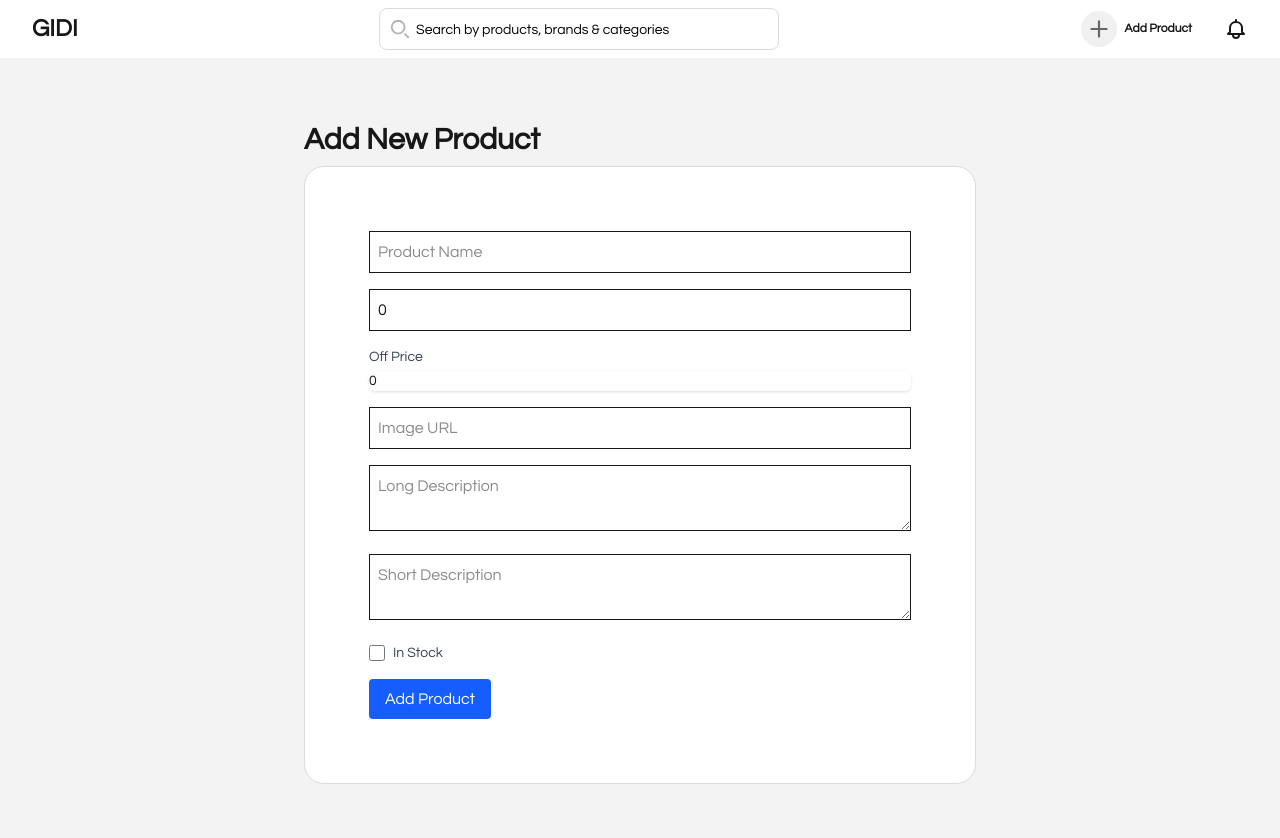
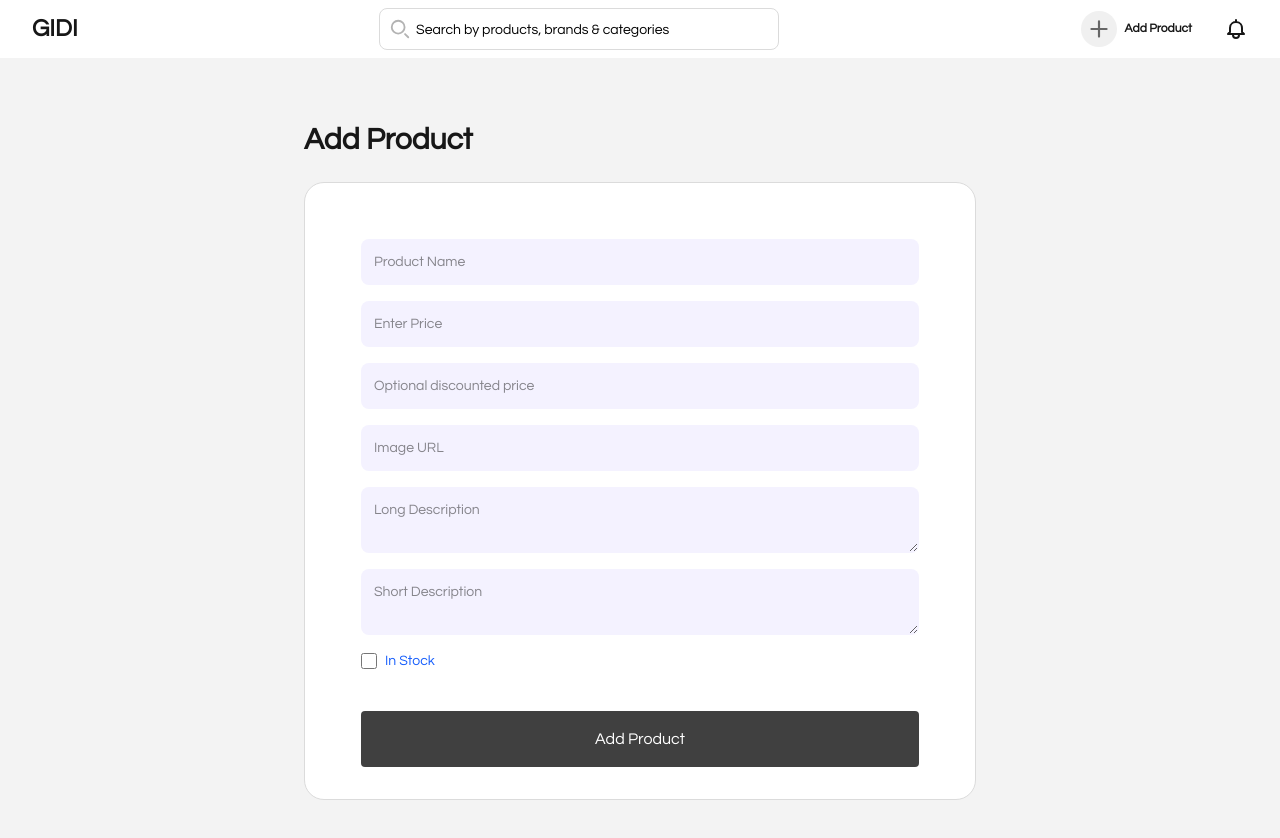
Before and after one commit to obicodeman555/gidi-estate-ecom-task, a Next.js app: page /products/add in a window 1280 px wide. Shown: the top 838 px of the page. Built offline with nearby package versions, Linux system fonts and the light colour scheme.

Commit message:
enhanced product form component UI asthetic

```diff
--- a/src/app/components/products/ProductForm.tsx
+++ b/src/app/components/products/ProductForm.tsx
@@ -1,7 +1,7 @@
 "use client";
 import { type IProduct } from "@/types/product";
 import { generateId } from "@/utils/helpers";
-import { useState } from "react";
+import { type FormEvent, useState } from "react";
 
 interface ProductFormProps {
   initialProduct?: IProduct;
@@ -16,82 +16,93 @@ export const ProductForm = ({
     initialProduct || {
       id: generateId(),
       name: "",
-      price: 0,
+      price: "",
       longDescription: "",
       shortDescription: "",
       imageUrl: "",
-      offPrice: 0,
+      offPrice: "",
       inStock: false,
     }
   );
+
+  const handleNumericInput = (e: FormEvent<HTMLInputElement>) => {
+    const numericValue = e.currentTarget.value.replace(/\D/g, ""); // Allow only numbers;
+    setFormData({
+      ...formData,
+      [e.currentTarget.name]:
+        numericValue === "" ? "" : parseFloat(numericValue),
+    });
+  };
+
   return (
     <div className="bg-white border border-solid rounded-[20px] border-[#dbdbdb]">
-      <form className="flex flex-col gap-4 p-16">
-        <div>
+      <form className="flex flex-col gap-4 pt-14 pb-8 px-14">
+        <div className="flex flex-col">
           <input
+            name="productName"
             value={formData.name}
             onChange={(e) => setFormData({ ...formData, name: e.target.value })}
-            className="border p-2 w-full"
+            className="border  p-3 border-solid rounded-[8px] bg-[#F4F2FF] border-transparent sm:text-sm"
             placeholder="Product Name"
           />
         </div>
-        <div>
+        <div className="flex flex-col">
           <input
-            type="number"
-            value={formData.price}
-            onChange={(e) =>
-              setFormData({ ...formData, price: parseFloat(e.target.value) })
+            type="text"
+            name="price"
+            value={
+              isNaN(Number(formData.price)) ? "" : formData.price?.toString()
             }
-            className="border p-2 w-full"
+            onChange={handleNumericInput}
+            className="border p-3 border-solid rounded-[8px] bg-[#F4F2FF] border-transparent sm:text-sm"
             placeholder="Enter Price"
           />
         </div>
-        <div>
-          <label
-            htmlFor="offPrice"
-            className="block text-sm font-medium text-gray-700 mb-1"
-          >
-            Off Price
-          </label>
+        <div className="flex flex-col">
           <input
-            type="number"
+            type="text"
             name="offPrice"
             id="offPrice"
-            value={formData.offPrice}
-            onChange={(e) =>
-              setFormData({ ...formData, offPrice: parseFloat(e.target.value) })
+            value={
+              isNaN(Number(formData.offPrice))
+                ? ""
+                : formData.offPrice?.toString()
             }
-            className="block w-full rounded-md border-gray-300 shadow-sm focus:border-blue-500 focus:ring-blue-500 sm:text-sm"
+            onChange={handleNumericInput}
+            className="w-full   border  p-3 border-solid rounded-[8px] bg-[#F4F2FF] border-transparent sm:text-sm"
             placeholder="Optional discounted price"
           />
         </div>
-        <div>
+        <div className="flex flex-col">
           <input
+            name="imageUrl"
             value={formData.imageUrl}
             onChange={(e) =>
               setFormData({ ...formData, imageUrl: e.target.value })
             }
-            className="border p-2 w-full"
+            className="border p-3 border-solid rounded-[8px] bg-[#F4F2FF] border-transparent sm:text-sm"
             placeholder="Image URL"
           />
         </div>
-        <div>
+        <div className="flex flex-col">
           <textarea
+            name="shortDescription"
             value={formData.longDescription}
             onChange={(e) =>
               setFormData({ ...formData, longDescription: e.target.value })
             }
-            className="border p-2 w-full"
+            className="border p-3 border-solid rounded-[8px] bg-[#F4F2FF] border-transparent sm:text-sm"
             placeholder="Long Description"
           />
         </div>
-        <div>
+        <div className="flex flex-col">
           <textarea
+            name="longDescription"
             value={formData.shortDescription}
             onChange={(e) =>
               setFormData({ ...formData, shortDescription: e.target.value })
             }
-            className="border p-2 w-full"
+            className="border p-3 border-solid rounded-[8px] bg-[#F4F2FF] border-transparent sm:text-sm"
             placeholder="Short Description"
           />
         </div>
@@ -106,11 +117,11 @@ export const ProductForm = ({
               }
               className="h-4 w-4 text-blue-600 border-gray-300 rounded focus:ring-blue-500"
             />
-            <span className="text-sm text-gray-700">In Stock</span>
+            <span className="text-sm text-blue-600">In Stock</span>
           </label>
         </div>
-        <div>
-          <button className="bg-blue-600 text-white px-4 py-2 rounded">
+        <div className="flex flex-col mt-6">
+          <button className="bg-neutral-700 text-white px-4 py-4 rounded">
             {isEdit ? "Update Product" : "Add Product"}
           </button>
         </div>
--- a/src/app/products/add/page.tsx
+++ b/src/app/products/add/page.tsx
@@ -3,8 +3,8 @@ import { ProductForm } from "@/app/components";
 const AddNewProduct = () => {
   return (
     <div className="max-w-2xl mx-auto">
-      <div className="flex flex-col gap-2 py-16">
-        <h1 className="text-3xl font-black">Add New Product</h1>
+      <div className="flex flex-col gap-6 py-16">
+        <h1 className="text-3xl font-black">Add Product</h1>
         <ProductForm />
       </div>
     </div>
--- a/src/types/product.ts
+++ b/src/types/product.ts
@@ -2,8 +2,8 @@ export interface IProduct {
   productId: string;
   inStock: boolean;
   name: string;
-  offPrice: number;
-  price: number;
+  offPrice: number | string;
+  price: number | string;
   shortDescription: string;
   slug: string;
   id: string;
```
